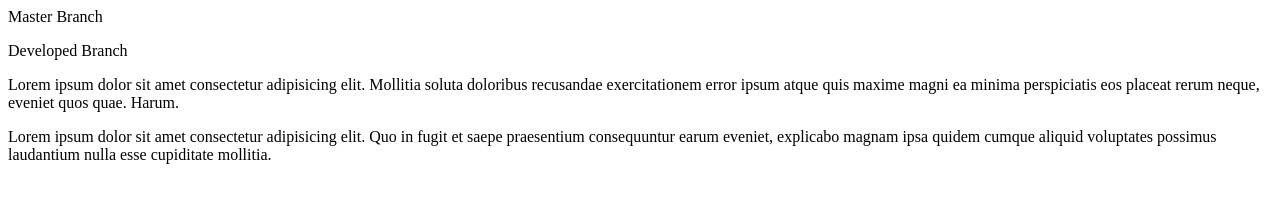
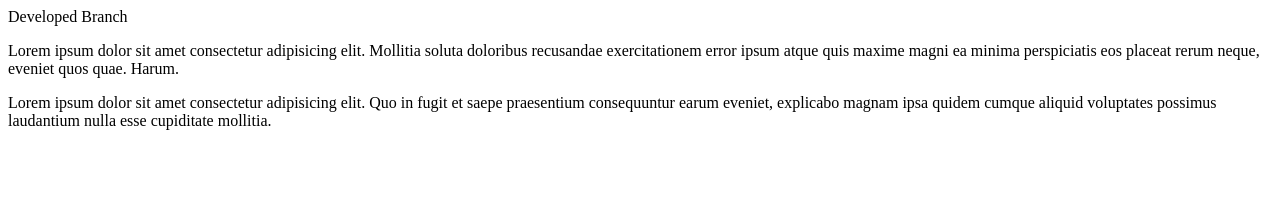
Before and after one commit to lwinmarwin/StudentManagementSystem, a plain HTML site: page index.html in a window 1280 px wide. Drawn offline with Linux system fonts and the light colour scheme.

Commit message:
Update index.html
update description

```diff
--- a/index.html
+++ b/index.html
@@ -3,7 +3,6 @@
         <title>Git Testing</title>
     </head>
     <body>
-        <p>Master Branch</p>
         <p>Developed Branch</p>
         <p>
             Lorem ipsum dolor sit amet consectetur adipisicing elit. Mollitia soluta doloribus recusandae exercitationem error ipsum atque quis maxime magni ea minima perspiciatis eos placeat rerum neque, eveniet quos quae. Harum.
```
